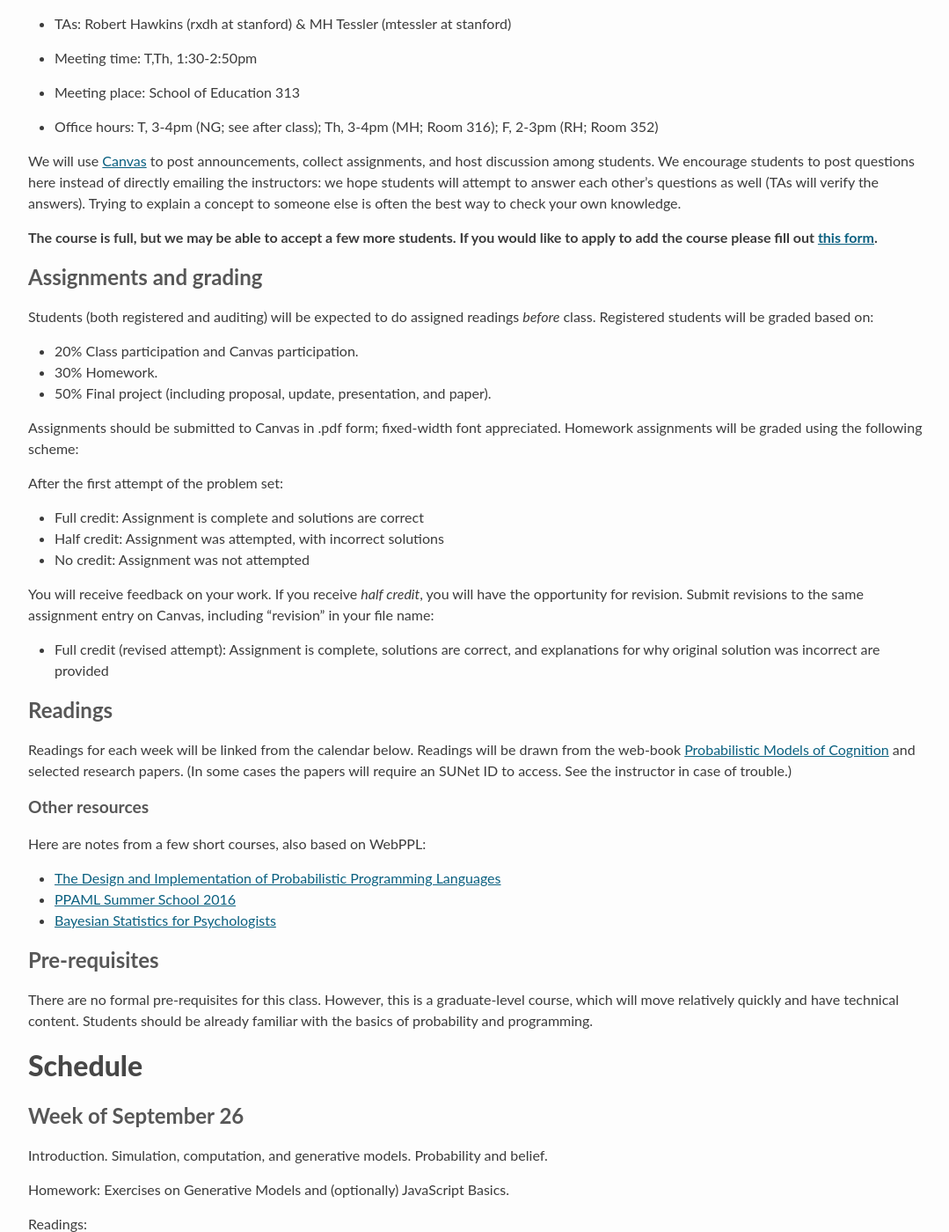
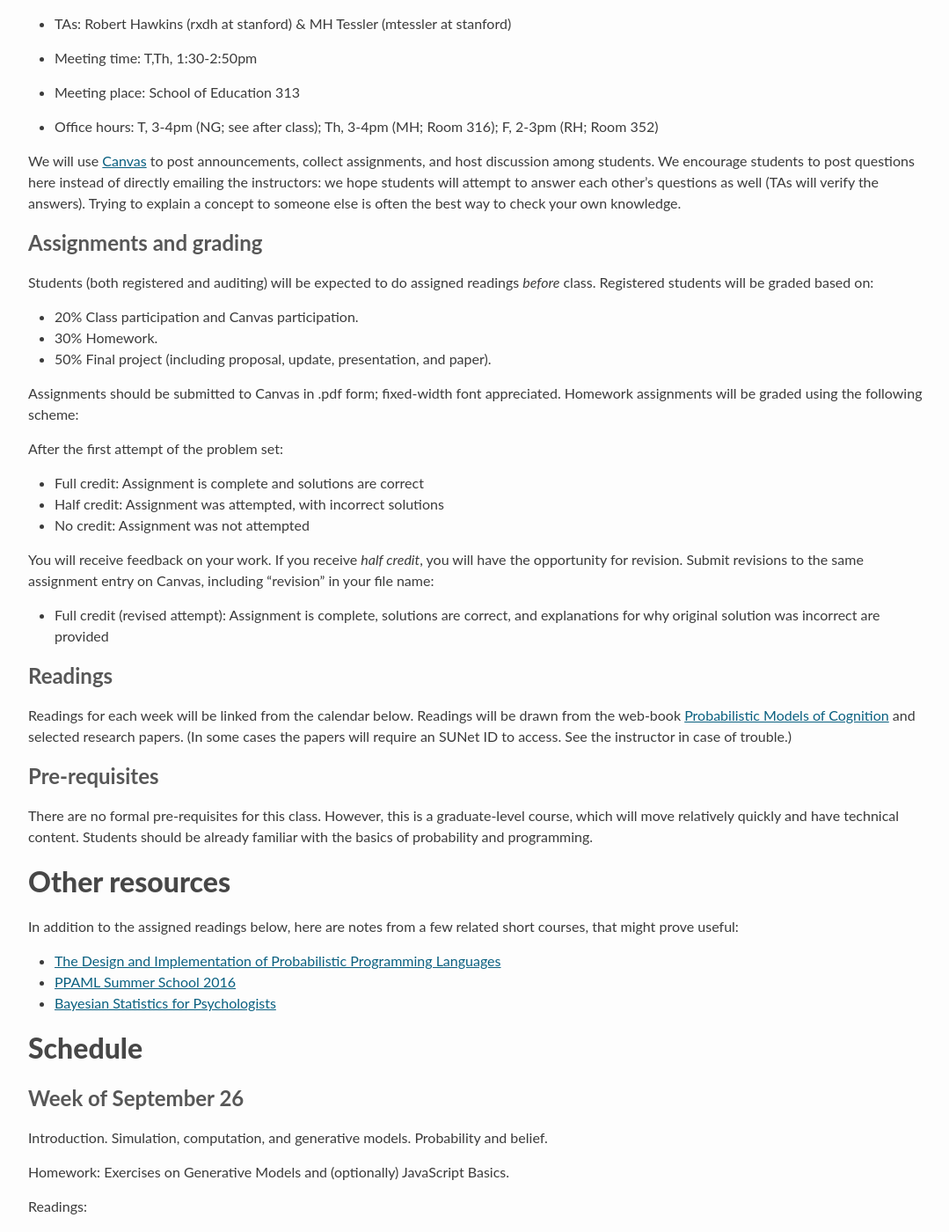
Before and after one commit to stanford-cocolab/cocolab.stanford.edu, a Jekyll site: the page built from psych204-fall2016.md, in a window 1280 px wide and 1400 px high, scrolled down 378 px. Shown: the whole window at 88% size, without its empty margins (94-1173 px from the left). Built offline with Jekyll 4.4.1, drawn with Linux system fonts in a browser that asks for light colours; Markdown is read by kramdown in place of the engine named in the settings; a script that is not in the unit is left out.

Commit message:
clean up course page

```diff
--- a/psych204-fall2016.md
+++ b/psych204-fall2016.md
@@ -26,7 +26,9 @@ Examples will be drawn from areas including concept learning, causal reasoning,
 
 We will use [Canvas](https://canvas.stanford.edu/courses/49557/) to post announcements, collect assignments, and host discussion among students. We encourage students to post questions here instead of directly emailing the instructors: we hope students will attempt to answer each other's questions as well (TAs will verify the answers). Trying to explain a concept to someone else is often the best way to check your own knowledge.
 
+<!--
 **The course is full, but we may be able to accept a few more students. If you would like to apply to add the course please fill out [this form](https://goo.gl/forms/uq9cf2syqP2h7b1k2).**
+-->
 
 ##Assignments and grading
 
@@ -53,17 +55,19 @@ You will receive feedback on your work. If you receive *half credit*, you will h
 
 Readings for each week will be linked from the calendar below. Readings will be drawn from the web-book [Probabilistic Models of Cognition](http://probmods.org/v2) and selected research papers. (In some cases the papers will require an SUNet ID to access. See the instructor in case of trouble.)
 
-### Other resources
+##Pre-requisites
 
-Here are notes from a few short courses, also based on WebPPL:
+There are no formal pre-requisites for this class. However, this is a graduate-level course, which will move relatively quickly and have technical content. Students should be already familiar with the basics of probability and programming.
+
+
+# Other resources
+
+In addition to the assigned readings below, here are notes from a few related short courses, that might prove useful:
 
 * [The Design and Implementation of Probabilistic Programming Languages](http://dippl.org/)
 * [PPAML Summer School 2016](http://probmods.github.io/ppaml2016/)
 * [Bayesian Statistics for Psychologists](http://www.stanford.edu/class/psych201s/)
 
-##Pre-requisites
-
-There are no formal pre-requisites for this class. However, this is a graduate-level course, which will move relatively quickly and have technical content. Students should be already familiar with the basics of probability and programming.
 
 #Schedule
 
```
